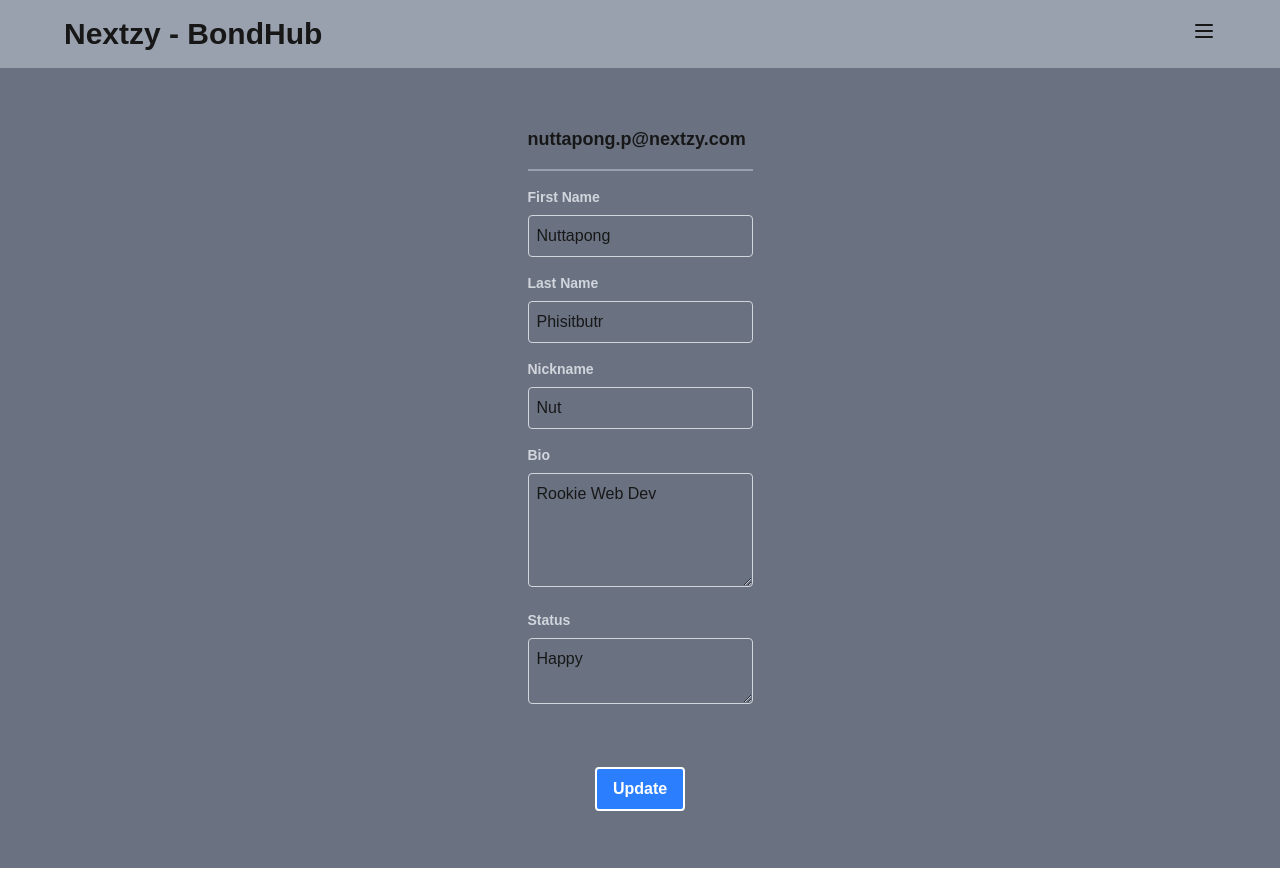
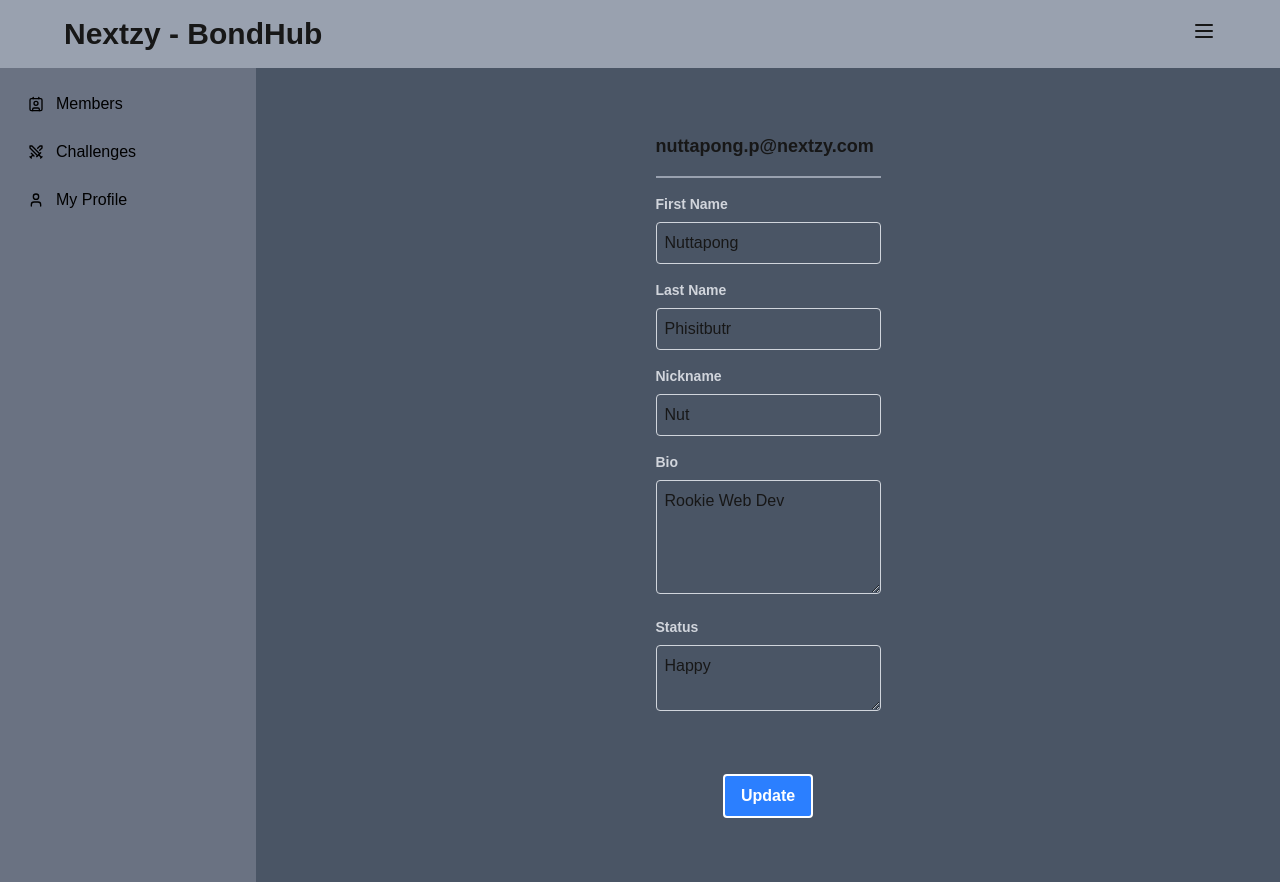
Before and after one commit to nuttapongnextzy/bondhub, a Next.js app: page /my-profile/1 in a window 1280 px wide. Built offline with nearby package versions, Linux system fonts and the light colour scheme.

Commit message:
refactor: fix layout

```diff
--- a/app/(main)/layout.tsx
+++ b/app/(main)/layout.tsx
@@ -1,9 +1,19 @@
 import BurgerMenu from "@/components/BurgerMenu";
 import Link from "next/link";
+import {
+  Menu,
+  X,
+  Home,
+  User,
+  LogOut,
+  Settings,
+  Contact,
+  Swords,
+  Gamepad,
+} from "lucide-react";
 
 function Header() {
   return (
-    <div className="bg-gray-500">
     <header className="bg-gray-400 shadow-lg p-4">
       <div className="flex max-w-6xl mx-auto justify-between items-center">
         <Link href="/" className="">
@@ -12,15 +22,54 @@ function Header() {
         <BurgerMenu />
       </div>
     </header>
+  );
+}
+
+export default function MainLayout({
+  children,
+}: {
+  children: React.ReactNode;
+}) {
+  const menuItems = [
+    { name: "Members", href: "/members", icon: Contact },
+    { name: "Challenges", href: "/challenges", icon: Swords },
+    { name: "My Profile", href: "/my-profile/1", icon: User },
+    // { name: "Games", href: "/games", icon: Gamepad },
+    // { name: "Settings", href: "/settings", icon: Settings },
+    // { name: "Logout", href: "/logout", icon: LogOut },
+  ];
+
+  return (
+    <div className="min-h-screen w-full bg-gray-500 flex flex-col">
+      {/* Header */}
+      <Header />
+
+      {/* Sidebar + Main */}
+      <div className="flex flex-1 overflow-hidden">
+        {/* Sidebar */}
+        <aside className="w-64 bg-gray-500 p-4 overflow-y-auto">
+          <nav className="space-y-2">
+            {menuItems.map((item, index) => {
+              const Icon = item.icon;
+              return (
+                <a
+                  key={index}
+                  href={item.href}
+                  className="flex items-center space-x-3 px-3 py-2 hover:bg-gray-100 rounded-lg"
+                >
+                  <Icon className="w-4 h-4 text-black" />
+                  <span className="text-black">{item.name}</span>
+                </a>
+              );
+            })}
+          </nav>
+        </aside>
+
+        {/* Main Content */}
+        <main className="flex-1 p-6 overflow-y-auto bg-gray-600">
+          {children}
+        </main>
+      </div>
     </div>
   );
 }
-
-export default function Layout({ children }: { children: React.ReactNode }) {
-  return (
-    <div className="min-h-screen bg-gray-500">
-      <Header />
-      <main>{children}</main>
-    </div>
-  );
-}
--- a/app/(main)/members/page.tsx
+++ b/app/(main)/members/page.tsx
@@ -3,9 +3,9 @@ import ProfileCard from "@/components/ProfileCard";
 
 function Page() {
   return (
-    <div className="grid grid-cols-2 md:grid-cols-3 lg:grid-cols-5 gap-4 p-5">
-      <ProfileCard profile={profiles[0]} />
-      <ProfileCard profile={profiles[1]} />
+      <div className="grid grid-cols-2 md:grid-cols-3 lg:grid-cols-5 gap-4 p-5">
+        <ProfileCard profile={profiles[0]} />
+        <ProfileCard profile={profiles[1]} />
     </div>
   );
 }
--- a/app/(main)/my-profile/[id]/page.tsx
+++ b/app/(main)/my-profile/[id]/page.tsx
@@ -5,8 +5,8 @@ function Page() {
   const profile = profiles[0];
 
   return (
-    <div className="min-h-screen bg-gray-500 flex items-center justify-center">
-      <div>
+    <div className="flex items-center justify-center">
+      <div className="p-10">
         <MyProfileForm profile={profile} />
       </div>
     </div>
--- a/app/page.tsx
+++ b/app/page.tsx
@@ -1,16 +1,7 @@
-import BurgerMenu from "@/components/BurgerMenu";
+import { redirect } from "next/navigation";
 
 function Page() {
-  return (
-    <div className="min-h-screen bg-gray-500">
-      <header className="bg-gray-400 shadow-lg p-4">
-        <div className="flex max-w-6xl mx-auto justify-between items-center">
-          <h1 className="font-bold text-3xl">Nextzy - BondHub</h1>
-          <BurgerMenu />
-        </div>
-      </header>
-    </div>
-  );
+  redirect("/members");
 }
 
 export default Page;
```
Lines whose indentation alone changed are shown as unchanged.
